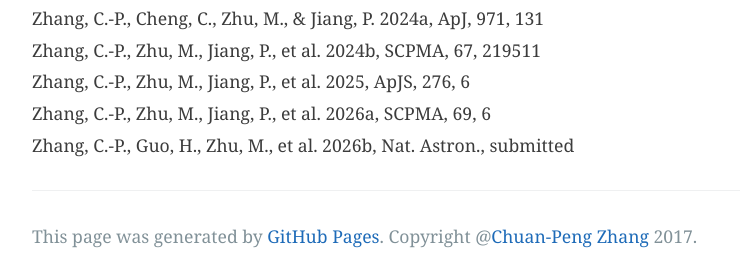
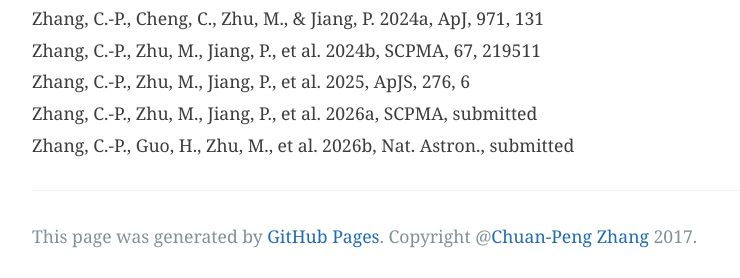
Before and after one commit to zcp521/zcp521.github.io, a Jekyll site: the page built from research.md, in a window 1280 px wide and 900 px high, scrolled down 2620 px. Shown: the part 619-897 px from the top of the window, without its empty margins (64-804 px from the left). Built offline with Jekyll 4.4.1, drawn with Linux system fonts in a browser that asks for light colours.

Commit message:
Update research.md

```diff
--- a/research.md
+++ b/research.md
@@ -89,5 +89,5 @@ Additional studies on Giant Molecular Clouds (Zhang et al. 2012) and Infrared Da
 <div class="ref-list">Zhang, C.-P., Cheng, C., Zhu, M., &amp; Jiang, P. 2024a, ApJ, 971, 131</div>
 <div class="ref-list">Zhang, C.-P., Zhu, M., Jiang, P., et al. 2024b, SCPMA, 67, 219511</div>
 <div class="ref-list">Zhang, C.-P., Zhu, M., Jiang, P., et al. 2025, ApJS, 276, 6</div>
-<div class="ref-list">Zhang, C.-P., Zhu, M., Jiang, P., et al. 2026a, SCPMA, 69, 6</div>
+<div class="ref-list">Zhang, C.-P., Zhu, M., Jiang, P., et al. 2026a, SCPMA, submitted</div>
 <div class="ref-list">Zhang, C.-P., Guo, H., Zhu, M., et al. 2026b, Nat. Astron., submitted</div>
```
